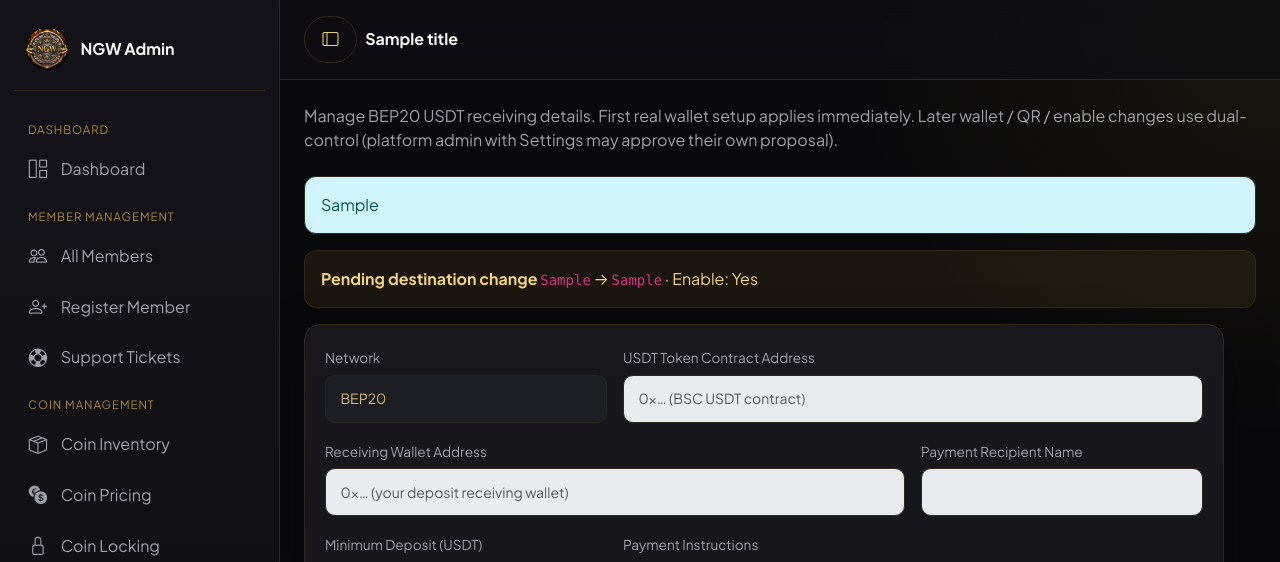
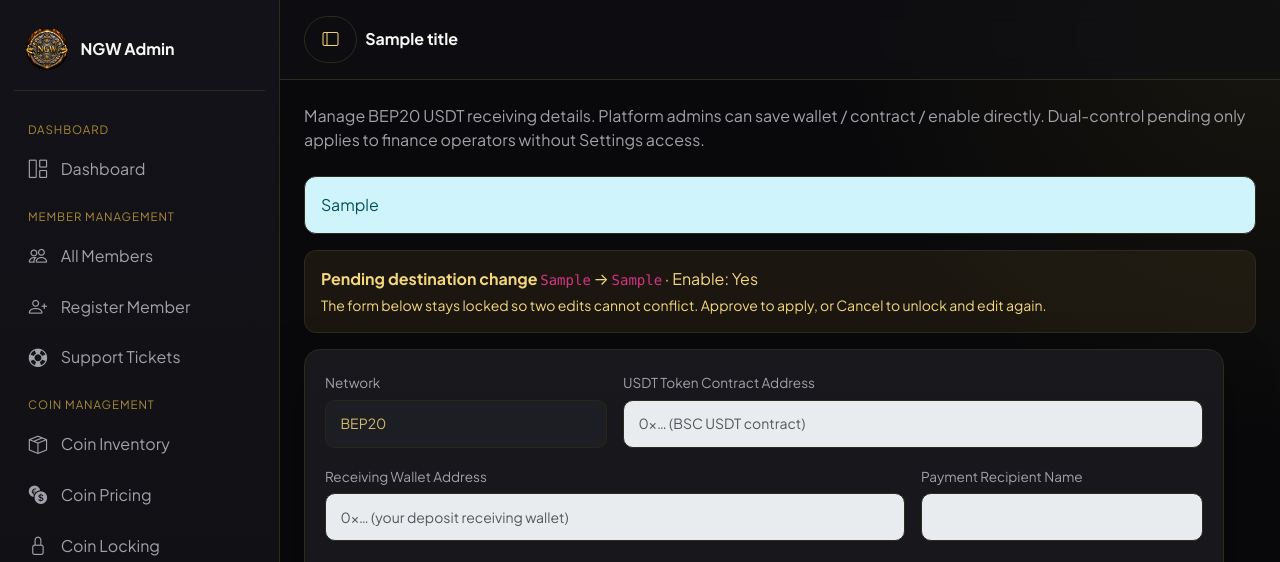
Before and after one commit to Sknadim6297/ngw-coin-management-platform, a CodeIgniter 4 app: the page made by app/Views/admin/payment_details/index.php in a window 1280 px wide. Shown: the top 562 px of the page. Run offline with PHP 8.4 and a stand-in for CodeIgniter, Linux system fonts and the light colour scheme; the template is opened without the code that fills it: most values are stand-ins (such as "Sample title", 1, 10 or a date in 2020); grey boxes marked "Sample" are stand-in pictures; data that the repository does not hold is empty; some libraries are stand-ins or nearby versions.

Commit message:
changes fix

```diff
--- a/app/Controllers/Admin/PaymentDetailsController.php
+++ b/app/Controllers/Admin/PaymentDetailsController.php
@@ -71,7 +71,7 @@ class PaymentDetailsController extends BaseController
                 'instructions'             => (string) $this->request->getPost('instructions'),
                 'is_enabled'               => (bool) $this->request->getPost('is_enabled'),
                 'remove_qr'                => (bool) $this->request->getPost('remove_qr'),
-            ], (int) auth()->id(), $logo, $qr);
+            ], (int) auth()->id(), $logo, $qr, $this->canPlatformAdminSelfApprove());
         } catch (InvalidArgumentException $e) {
             return redirect()->back()->withInput()->with('error', $e->getMessage());
         } catch (Throwable $e) {
--- a/app/Views/admin/payment_details/index.php
+++ b/app/Views/admin/payment_details/index.php
@@ -1,37 +1,42 @@
 <?= $this->extend('layouts/admin') ?>
 <?= $this->section('content') ?>
-<p class="page-subtitle">Manage BEP20 USDT receiving details. First real wallet setup applies immediately. Later wallet / QR / enable changes use dual-control (platform admin with Settings may approve their own proposal).</p>
+<p class="page-subtitle">Manage BEP20 USDT receiving details. Platform admins can save wallet / contract / enable directly. Dual-control pending only applies to finance operators without Settings access.</p>
 
 <?php if (! empty($setupHint)): ?>
 <div class="alert alert-info"><?= esc($setupHint) ?></div>
 <?php endif; ?>
 
 <?php if (! empty($pending)): ?>
-<div class="alert alert-warning">
-    <strong>Pending destination change</strong>
-    <code><?= esc($pending['proposal_ref'] ?? '') ?></code>
-    → <code><?= esc($pending['to_destination_wallet'] ?? '') ?></code>
-    · Enable: <?= ! empty($pending['display_enabled']) ? 'Yes' : 'No' ?>
 <?php
     $actorId = (int) (auth()->id() ?? 0);
     $isOwnPending = (int) ($pending['proposed_by'] ?? 0) === $actorId;
     $showApprove = ! empty($canApprove) && (! $isOwnPending || ! empty($allowSelfApprove));
 ?>
+<div class="alert alert-warning d-flex flex-wrap align-items-center gap-2">
+    <div class="flex-grow-1">
+        <strong>Pending destination change</strong>
+        <code><?= esc($pending['proposal_ref'] ?? '') ?></code>
+        → <code><?= esc($pending['to_destination_wallet'] ?? '') ?></code>
+        · Enable: <?= ! empty($pending['display_enabled']) ? 'Yes' : 'No' ?>
+        <div class="small mt-1">The form below stays locked so two edits cannot conflict. Approve to apply, or Cancel to unlock and edit again.</div>
+    </div>
+    <div class="d-flex gap-2">
         <?php if ($showApprove): ?>
-        <form method="post" action="<?= site_url('admin/payment-details/approve/' . rawurlencode((string) $pending['proposal_ref'])) ?>" class="d-inline ms-2">
+            <form method="post" action="<?= site_url('admin/payment-details/approve/' . rawurlencode((string) $pending['proposal_ref'])) ?>">
                 <?= csrf_field() ?>
-            <button class="btn btn-gold btn-sm" type="submit"><?= $isOwnPending ? 'Approve (platform admin)' : 'Approve' ?></button>
+                <button class="btn btn-gold btn-sm" type="submit"><?= $isOwnPending ? 'Approve now' : 'Approve' ?></button>
+            </form>
+        <?php endif; ?>
+        <?php if (! empty($canCancelPending)): ?>
+            <form method="post" action="<?= site_url('admin/payment-details/reject/' . rawurlencode((string) $pending['proposal_ref'])) ?>">
+                <?= csrf_field() ?>
+                <input type="hidden" name="reason" value="<?= $isOwnPending ? 'Cancelled by proposer.' : 'Rejected by finance approver.' ?>">
+                <button class="btn btn-outline-gold btn-sm" type="submit">Cancel pending</button>
             </form>
         <?php elseif ($isOwnPending && empty($allowSelfApprove)): ?>
-        <span class="ms-2 small">Awaiting a second finance approver (or a platform admin with Settings).</span>
+            <span class="small">Awaiting a second finance approver.</span>
         <?php endif; ?>
-    <?php if (! empty($canCancelPending)): ?>
-        <form method="post" action="<?= site_url('admin/payment-details/reject/' . rawurlencode((string) $pending['proposal_ref'])) ?>" class="d-inline">
-            <?= csrf_field() ?>
-            <input type="hidden" name="reason" value="<?= $isOwnPending ? 'Cancelled by proposer.' : 'Rejected by finance approver.' ?>">
-            <button class="btn btn-outline-gold btn-sm" type="submit"><?= $isOwnPending ? 'Cancel pending' : 'Reject' ?></button>
-        </form>
-    <?php endif; ?>
+    </div>
 </div>
 <?php endif; ?>
 
```
Also changed, not shown: app/Services/PaymentDetailsService.php (+17 -4 lines), writable/check_pdc.php (added, +13 -0 lines). Lines whose indentation alone changed are shown as unchanged.
